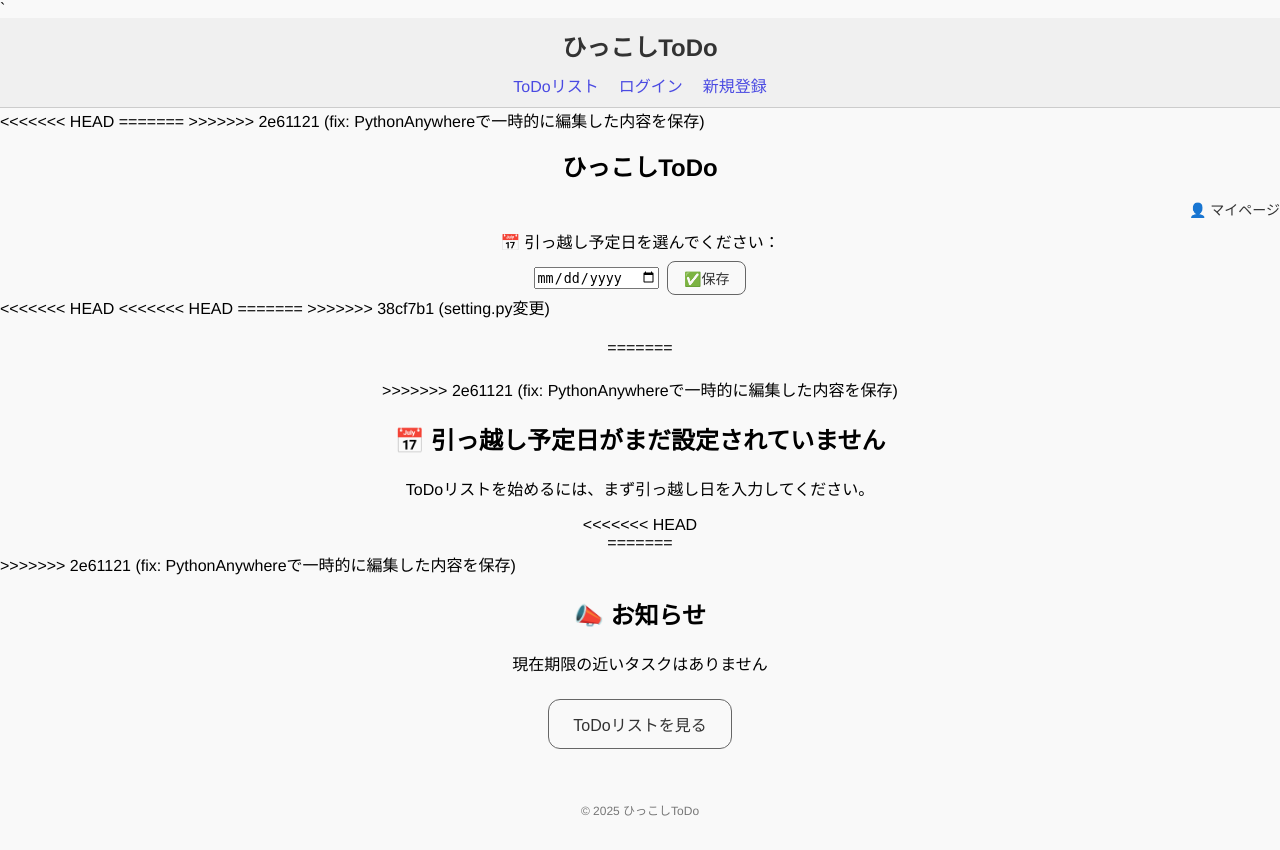
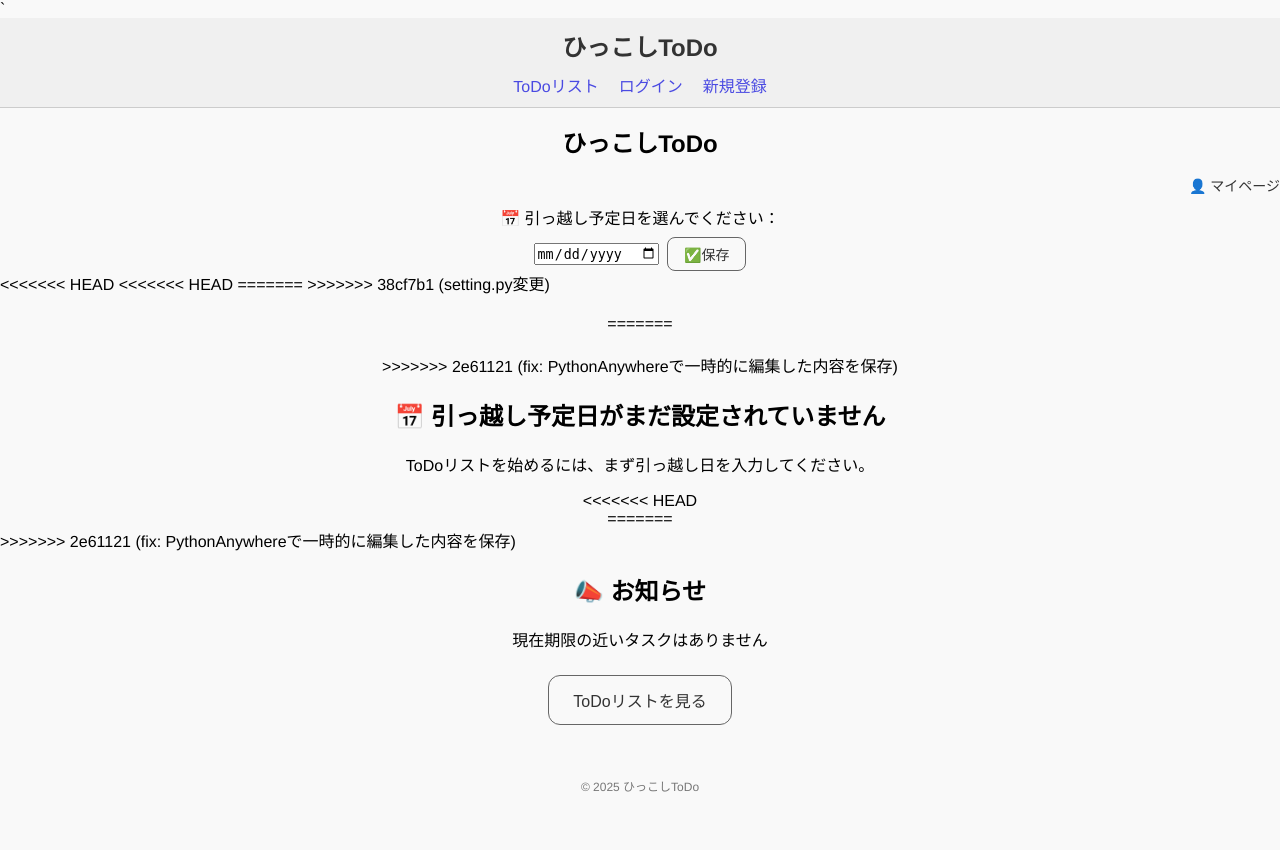
Before and after one commit to seika-okamoto/hikkoshi-todo, a Django app: template templates/home/index.html in a window 1280 px wide. After the commit the page ends 792 px from the top, so only its background shows below. Run offline with Django 5.2, Linux system fonts and the light colour scheme; the template is opened without the code that fills it, so the values that code supplies are empty.

Commit message:
urls.py変更

```diff
--- a/config/urls.py
+++ b/config/urls.py
@@ -25,5 +25,5 @@ urlpatterns = [
     path('todo/', include('todo.urls', namespace='todo')),
     path('accounts/', include('accounts.urls')),
     path('home/', include('home.urls')),
-    path('', lambda request: redirect('home:index')),
+    path('', lambda request: redirect('accounts:login')),
 ]
--- a/templates/home/index.html
+++ b/templates/home/index.html
@@ -6,10 +6,7 @@
 {% endblock %}
 
 {% block content %}
-<<<<<<< HEAD
-=======
 
->>>>>>> 2e61121 (fix: PythonAnywhereで一時的に編集した内容を保存)
   <div class="header center-text">
     <h1>ひっこしToDo</h1>
   </div>
```
